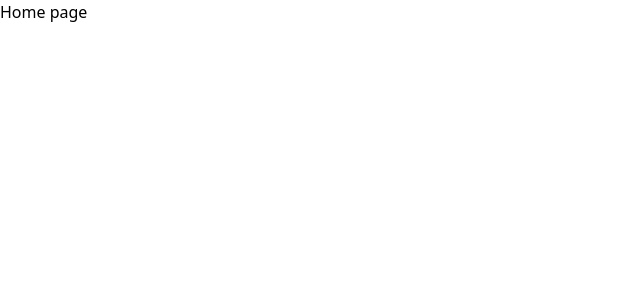
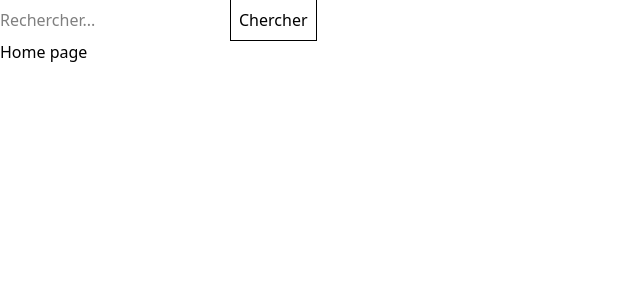
Before and after one commit to axelhri/angular-e-commerce, an Angular app: page / in a window 1280 px wide. Shown: the top 300 px of the page, without its empty margins (0-640 px from the left). Built offline with nearby package versions, Linux system fonts and the light colour scheme.

Commit message:
build: app routing config

```diff
--- a/src/app/app.html
+++ b/src/app/app.html
@@ -1,3 +1,4 @@
+<app-navbar></app-navbar>
 <main class="main">
   <router-outlet />
 </main>
--- a/src/app/app.routes.ts
+++ b/src/app/app.routes.ts
@@ -1,7 +1,9 @@
 import { Routes } from '@angular/router';
 import { HomeComponent } from './features/home/home';
+import { ProductsListComponent } from './features/products/components/products-list.component';
 
 export const routes: Routes = [
   { path: '', component: HomeComponent },
+  { path: 'products', component: ProductsListComponent },
   { path: '**', redirectTo: '' },
 ];
--- a/src/app/app.ts
+++ b/src/app/app.ts
@@ -1,9 +1,10 @@
 import { Component } from '@angular/core';
 import { RouterOutlet } from '@angular/router';
+import { NavbarComponent } from './shared/ui/navbar.component';
 
 @Component({
   selector: 'app-root',
-  imports: [RouterOutlet],
+  imports: [RouterOutlet, NavbarComponent],
   templateUrl: './app.html',
 })
 export class App {}
```
